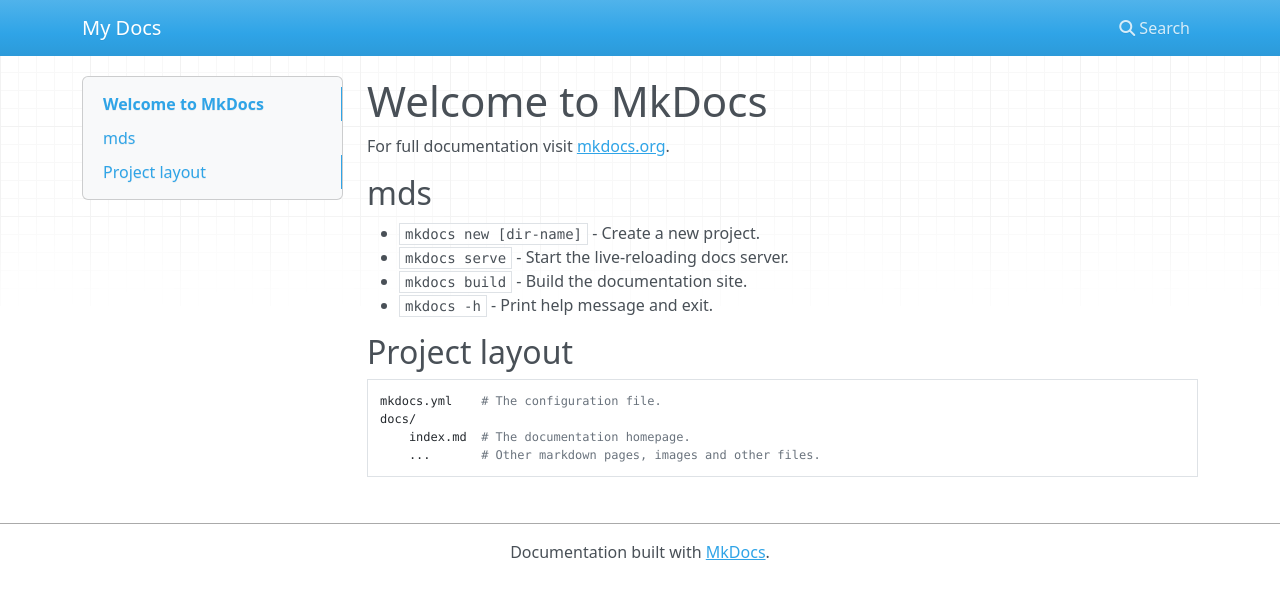
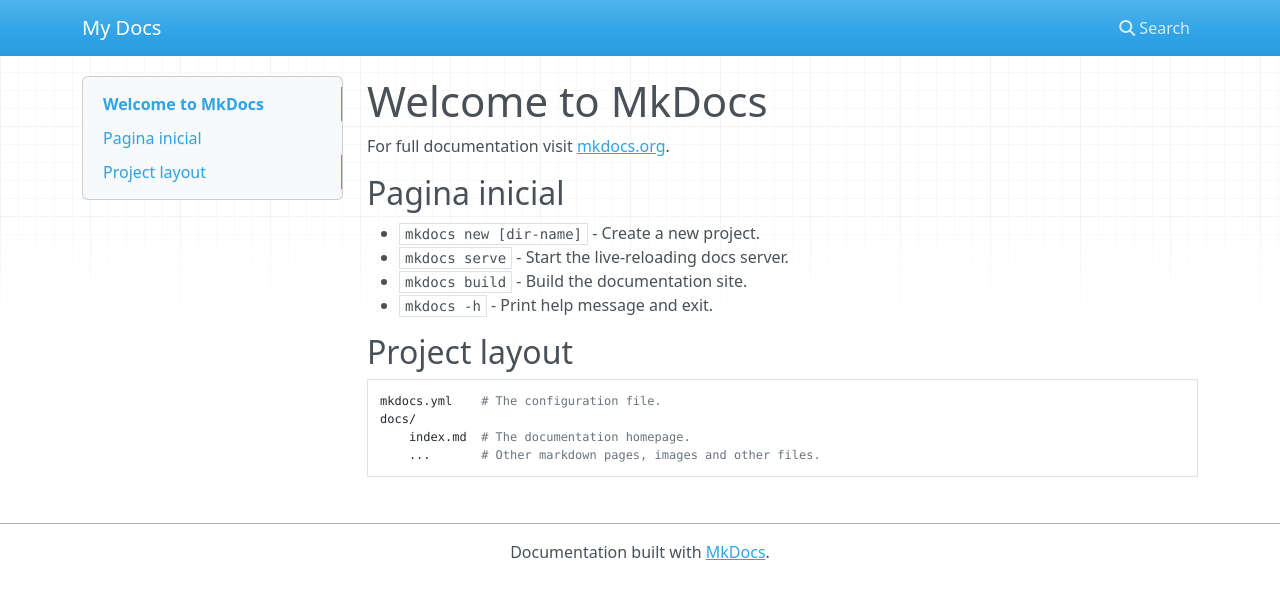
Before and after one commit to mdsreq-fga-unb/2023.2-ArtPlace, an MkDocs documentation site: the page built from docs/index.md, in a window 1280 px wide. Shown: the top 599 px of the page. Built offline with MkDocs 1.6.1, drawn with Linux system fonts in a browser that asks for light colours; nearby versions of some CDN libraries.

Commit message:
Update index.md

```diff
--- a/docs/index.md
+++ b/docs/index.md
@@ -2,7 +2,7 @@
 
 For full documentation visit [mkdocs.org](https://www.mkdocs.org).
 
-## mds
+## Pagina inicial
 
 * `mkdocs new [dir-name]` - Create a new project.
 * `mkdocs serve` - Start the live-reloading docs server.
```
